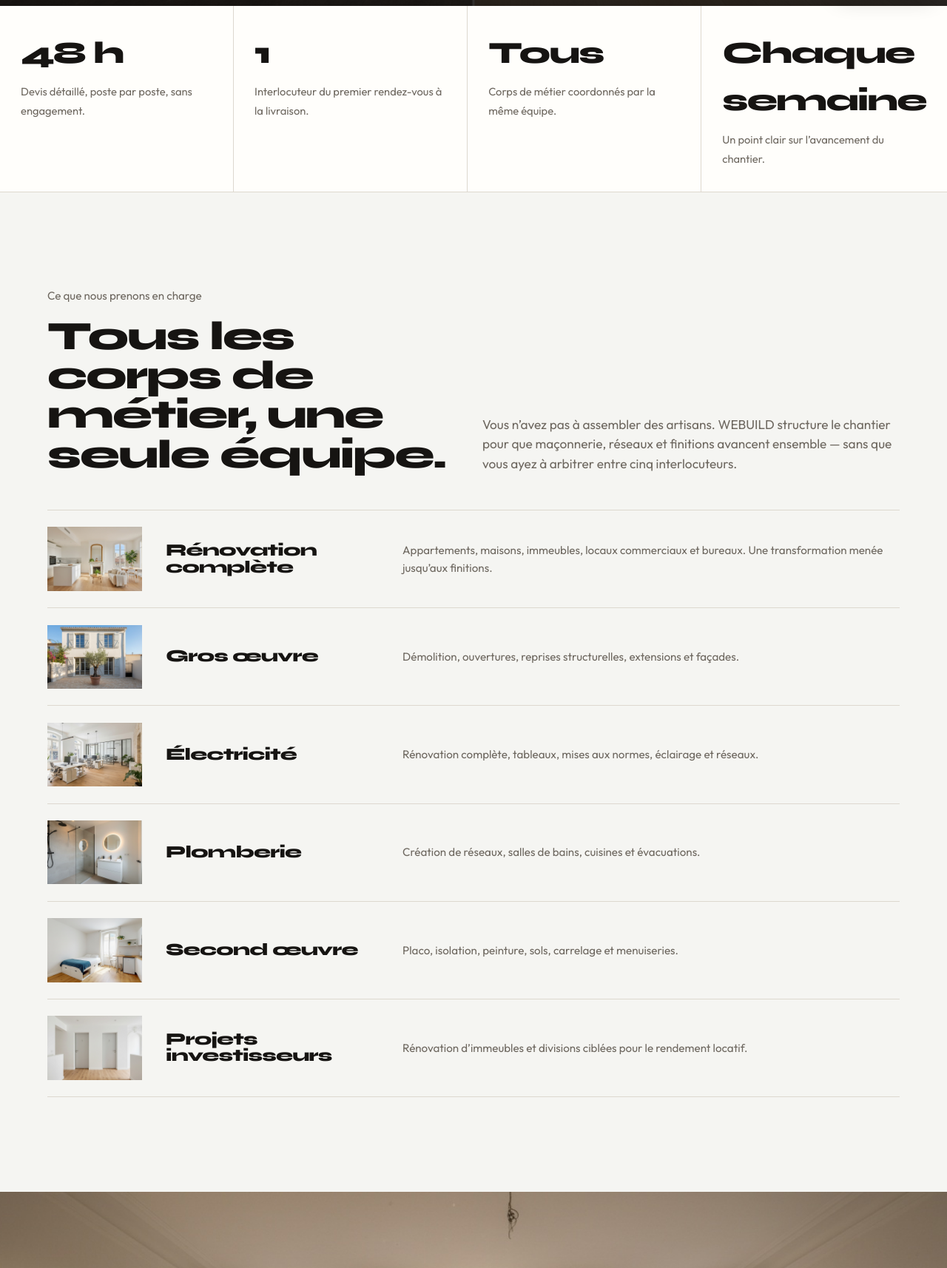
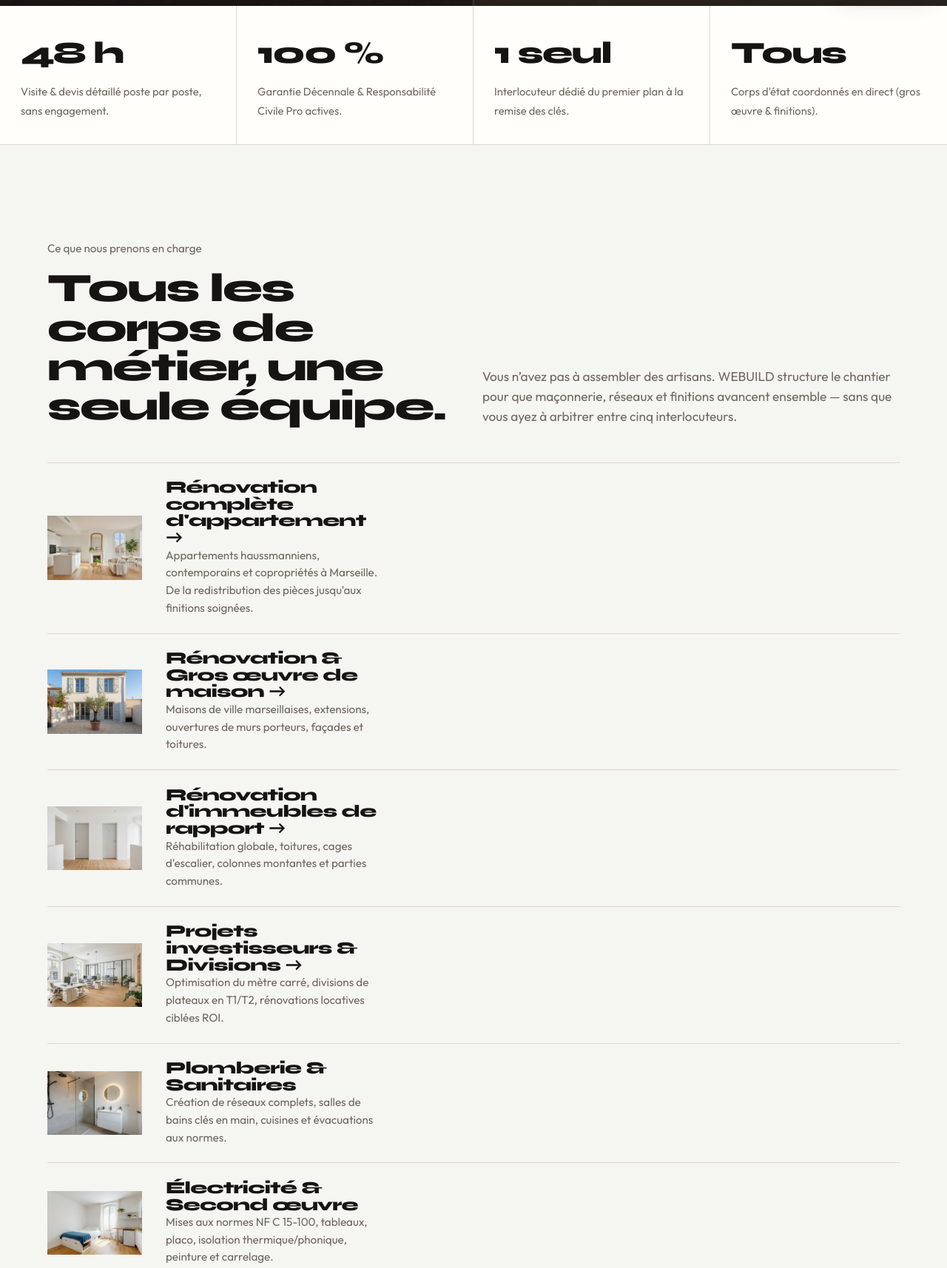
Before and after one commit to craigbarns/WEBUILD, a plain HTML site: page index.html in a window 1280 px wide. Shown: the part 792-2506 px from the top of the page at 74% size. Drawn offline with Linux system fonts and the light colour scheme.

Commit message:
Optimisations SEO majeures : Schema.org PostalAddress 41 rue Fongate, maillage interne en silo, règle canonique _redirects Netlify et réassurance E-E-A-T

```diff
--- a/index.html
+++ b/index.html
@@ -33,7 +33,14 @@
                 "legalName": "WEBUILD SAS",
                 "taxID": "FR33901806000",
                 "foundingDate": "2021-07-28",
-                "address": { "@type": "PostalAddress", "addressLocality": "Marseille", "addressCountry": "FR" },
+                "address": {
+                    "@type": "PostalAddress",
+                    "streetAddress": "41 rue Fongate",
+                    "postalCode": "13006",
+                    "addressLocality": "Marseille",
+                    "addressRegion": "Provence-Alpes-Côte d'Azur",
+                    "addressCountry": "FR"
+                },
                 "areaServed": [
                     { "@type": "City", "name": "Marseille" },
                     { "@type": "AdministrativeArea", "name": "Métropole Aix-Marseille-Provence" }
@@ -142,22 +149,22 @@
             </div>
         </section>
 
-        <section class="facts" aria-label="Engagements">
+        <section class="facts" aria-label="Engagements et Garanties">
             <div class="fact">
                 <strong>48 h</strong>
-                <span>Devis détaillé, poste par poste, sans engagement.</span>
+                <span>Visite & devis détaillé poste par poste, sans engagement.</span>
             </div>
             <div class="fact">
-                <strong>1</strong>
-                <span>Interlocuteur du premier rendez-vous à la livraison.</span>
+                <strong>100 %</strong>
+                <span>Garantie Décennale & Responsabilité Civile Pro actives.</span>
+            </div>
+            <div class="fact">
+                <strong>1 seul</strong>
+                <span>Interlocuteur dédié du premier plan à la remise des clés.</span>
             </div>
             <div class="fact">
                 <strong>Tous</strong>
-                <span>Corps de métier coordonnés par la même équipe.</span>
-            </div>
-            <div class="fact">
-                <strong>Chaque semaine</strong>
-                <span>Un point clair sur l’avancement du chantier.</span>
+                <span>Corps d'état coordonnés en direct (gros œuvre & finitions).</span>
             </div>
         </section>
 
@@ -173,33 +180,45 @@
                 <ul class="trades">
                     <li class="trade">
                         <img src="images/realisation-appartement.jpg" alt="" loading="lazy">
-                        <h3>Rénovation complète</h3>
-                        <p>Appartements, maisons, immeubles, locaux commerciaux et bureaux. Une transformation menée jusqu’aux finitions.</p>
+                        <div>
+                            <h3><a href="/renovation-appartement-marseille/" style="text-decoration:none;color:inherit;">Rénovation complète d'appartement →</a></h3>
+                            <p>Appartements haussmanniens, contemporains et copropriétés à Marseille. De la redistribution des pièces jusqu'aux finitions soignées.</p>
+                        </div>
                     </li>
                     <li class="trade">
                         <img src="images/realisation-maison.jpg" alt="" loading="lazy">
-                        <h3>Gros œuvre</h3>
-                        <p>Démolition, ouvertures, reprises structurelles, extensions et façades.</p>
+                        <div>
+                            <h3><a href="/renovation-maison-marseille/" style="text-decoration:none;color:inherit;">Rénovation & Gros œuvre de maison →</a></h3>
+                            <p>Maisons de ville marseillaises, extensions, ouvertures de murs porteurs, façades et toitures.</p>
+                        </div>
+                    </li>
+                    <li class="trade">
+                        <img src="images/realisation-division.jpg" alt="" loading="lazy">
+                        <div>
+                            <h3><a href="/renovation-immeuble-marseille/" style="text-decoration:none;color:inherit;">Rénovation d'immeubles de rapport →</a></h3>
+                            <p>Réhabilitation globale, toitures, cages d'escalier, colonnes montantes et parties communes.</p>
+                        </div>
                     </li>
                     <li class="trade">
                         <img src="images/realisation-bureaux.jpg" alt="" loading="lazy">
-                        <h3>Électricité</h3>
-                        <p>Rénovation complète, tableaux, mises aux normes, éclairage et réseaux.</p>
+                        <div>
+                            <h3><a href="/renovation-investisseur-marseille/" style="text-decoration:none;color:inherit;">Projets investisseurs & Divisions →</a></h3>
+                            <p>Optimisation du mètre carré, divisions de plateaux en T1/T2, rénovations locatives ciblées ROI.</p>
+                        </div>
                     </li>
                     <li class="trade">
                         <img src="images/realisation-sdb.jpg" alt="" loading="lazy">
-                        <h3>Plomberie</h3>
-                        <p>Création de réseaux, salles de bains, cuisines et évacuations.</p>
+                        <div>
+                            <h3>Plomberie & Sanitaires</h3>
+                            <p>Création de réseaux complets, salles de bains clés en main, cuisines et évacuations aux normes.</p>
+                        </div>
                     </li>
                     <li class="trade">
                         <img src="images/realisation-studio.jpg" alt="" loading="lazy">
-                        <h3>Second œuvre</h3>
-                        <p>Placo, isolation, peinture, sols, carrelage et menuiseries.</p>
-                    </li>
-                    <li class="trade">
-                        <img src="images/realisation-division.jpg" alt="" loading="lazy">
-                        <h3>Projets investisseurs</h3>
-                        <p>Rénovation d’immeubles et divisions ciblées pour le rendement locatif.</p>
+                        <div>
+                            <h3>Électricité & Second œuvre</h3>
+                            <p>Mises aux normes NF C 15-100, tableaux, placo, isolation thermique/phonique, peinture et carrelage.</p>
+                        </div>
                     </li>
                 </ul>
             </div>
@@ -465,7 +484,7 @@
                             <button type="submit" id="devis-submit" class="btn btn-ink" style="width:100%;">
                                 <span id="devis-submit-label">Envoyer ma demande</span>
                             </button>
-                            <p class="form-note">Votre demande nous arrive par email — réponse sous 48 h ouvrées.</p>
+                            <p class="form-note">🔒 Devis gratuit & sans engagement sous 48h ouvrées. Couvert par Garantie Décennale & RC Professionnelle.</p>
                         </div>
                     </form>
                     <div id="devis-success" class="success">
```
Also changed, not shown: a-propos/index.html (+8 -1 lines), realisations/index.html (+8 -1 lines), renovation-appartement-marseille/index.html (+8 -1 lines), renovation-immeuble-marseille/index.html (+8 -1 lines), renovation-investisseur-marseille/index.html (+8 -1 lines), renovation-maison-marseille/index.html (+8 -1 lines), renovation-marseille/index.html (+8 -1 lines), images/logo-1200-texte.svg (added), images/logo-google-ads-1200-complet.png (added), images/logo-google-ads-carre.png (added), images/logo-google-ads-carre.svg (added), images/logo-google-ads-final.png (added), images/logo-google-ads-final.svg (added), images/logo-google-ads-paysage.png (added), 1 more files, 1 other file.
